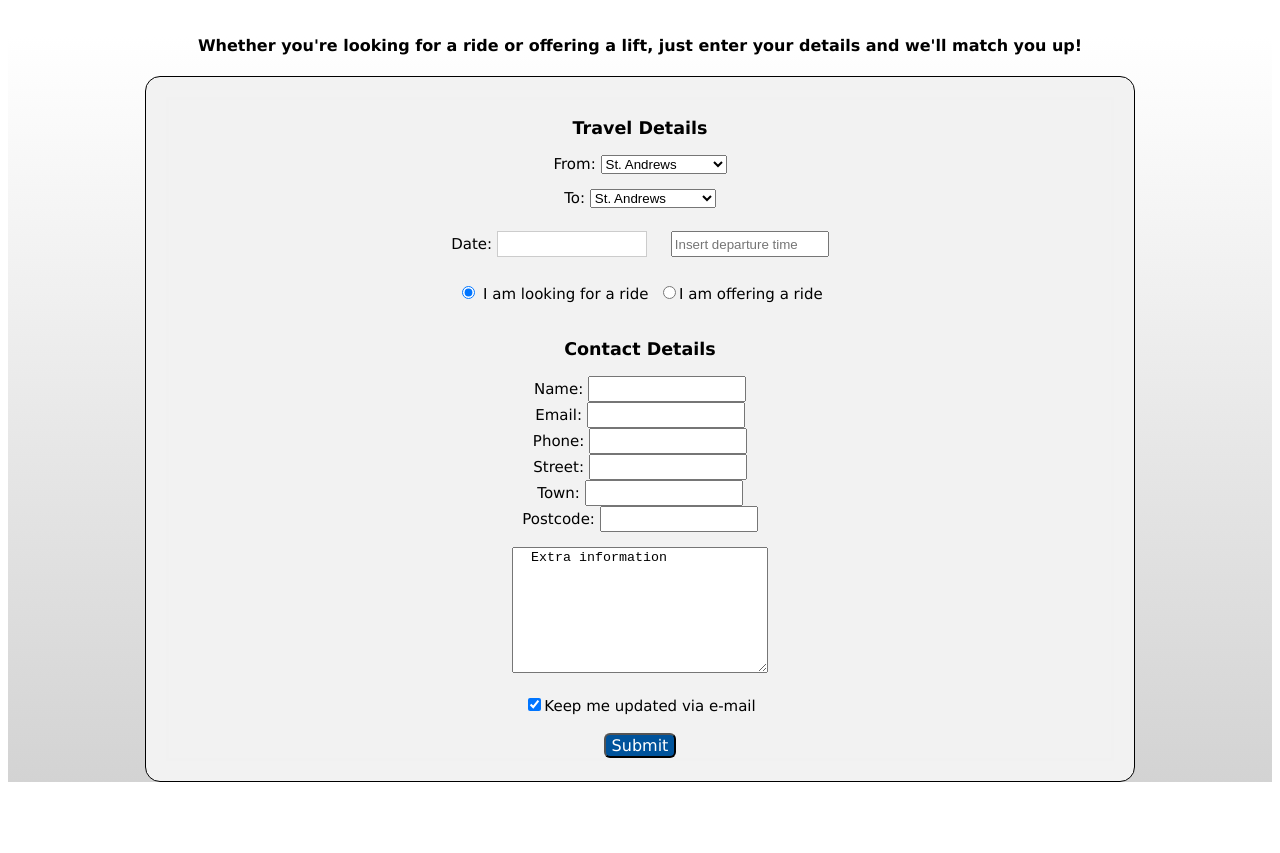
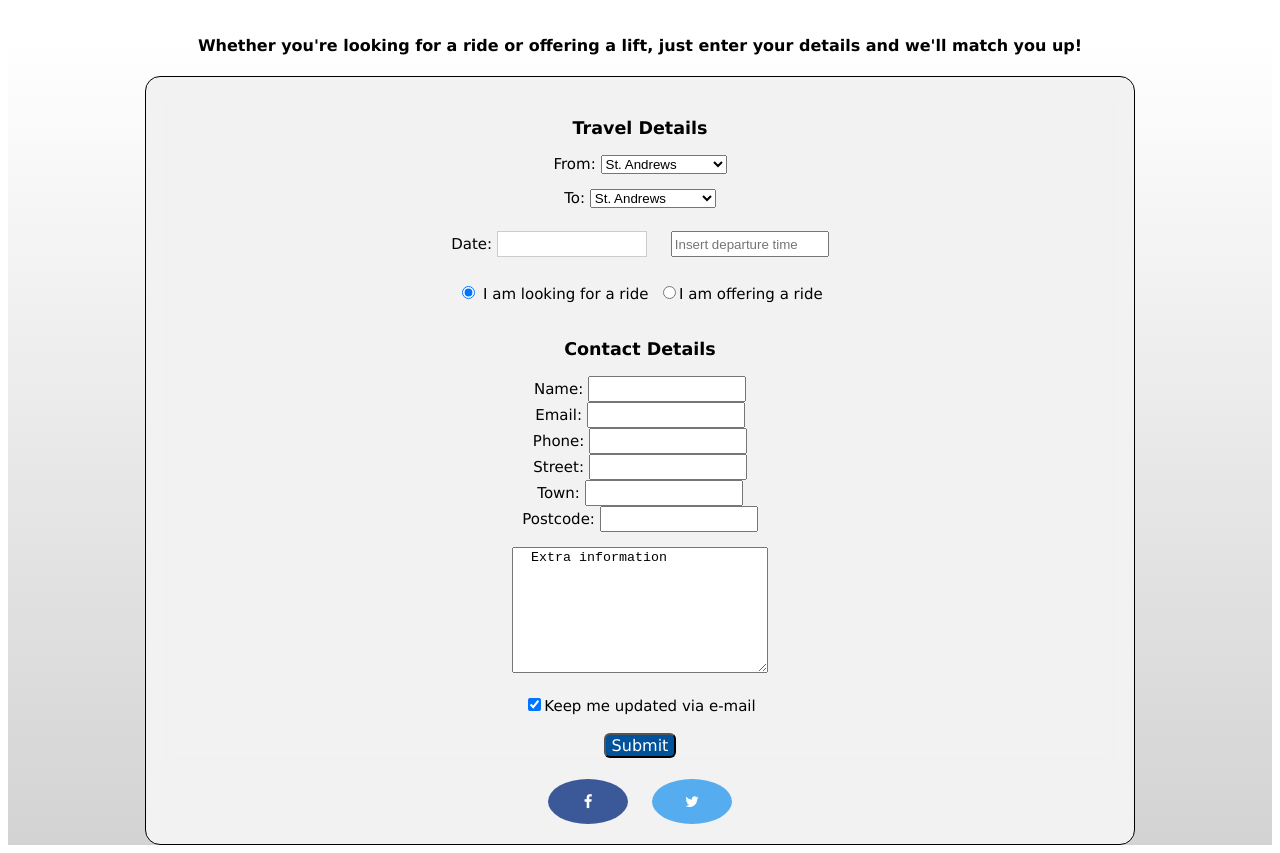
Before and after one commit to FPowrie/cfgproject, a plain HTML site: page index.html in a window 1280 px wide. Shown: the part 323-1176 px from the top of the page. Before the commit the page ends 1113 px from the top, so only its background shows below. Drawn offline with nearby package versions, Linux system fonts and the light colour scheme.

Commit message:
Social buttons and colours
About/FAQ: Changed bar and bar link colours
Index/Style: Hover on submit, social buttons

```diff
--- a/index.html
+++ b/index.html
@@ -3,6 +3,7 @@
 <head>
   <link rel="stylesheet" type="text/css" href="style.css">
   <link rel="stylesheet" type="text/css" href="datepicker.css">
+  <link rel="stylesheet" href="https://cdnjs.cloudflare.com/ajax/libs/font-awesome/4.7.0/css/font-awesome.min.css">
   <script src="https://ajax.googleapis.com/ajax/libs/jquery/1.8.3/jquery.min.js"></script>
   <script src="http://code.jquery.com/ui/1.9.2/jquery-ui.js"></script>
   <script src="dynamic.js"></script>
@@ -119,7 +120,15 @@
   <br> We will be in touch via email within the next 48 hours with further details.</p>
   <input type="button" id="button1" value="Go back" onClick="window.location.reload()">
 </div>
+
+  <br />
+
+  <a href="https://www.facebook.com/codefirstgirls/" class="fa fa-facebook"></a>
+  &nbsp; &nbsp;
+  <a href="https://twitter.com/CodeFirstGirls" class="fa fa-twitter"></a>
+
 </section>
+
 
 </body>
 </html>
--- a/style.css
+++ b/style.css
@@ -116,3 +116,30 @@ input[type=text], input[type=password] {
   border-radius: 6px;
   cursor: pointer;
 }
+
+#button1:hover {
+    opacity: 0.8;
+}
+
+.fa {
+    padding: 15px;
+    font-size: 30px;
+    width: 50px;
+    text-align: center;
+    text-decoration: none;
+    border-radius: 50%;
+}
+
+.fa:hover {
+    opacity: 0.7;
+}
+
+.fa-twitter {
+    background: #55ACEE;
+    color: white;
+}
+
+.fa-facebook {
+    background: #3B5998;
+    color: white;
+}
```
Also changed, not shown: FAQ.html (+6 -1 lines), about.html (+8 -2 lines).
